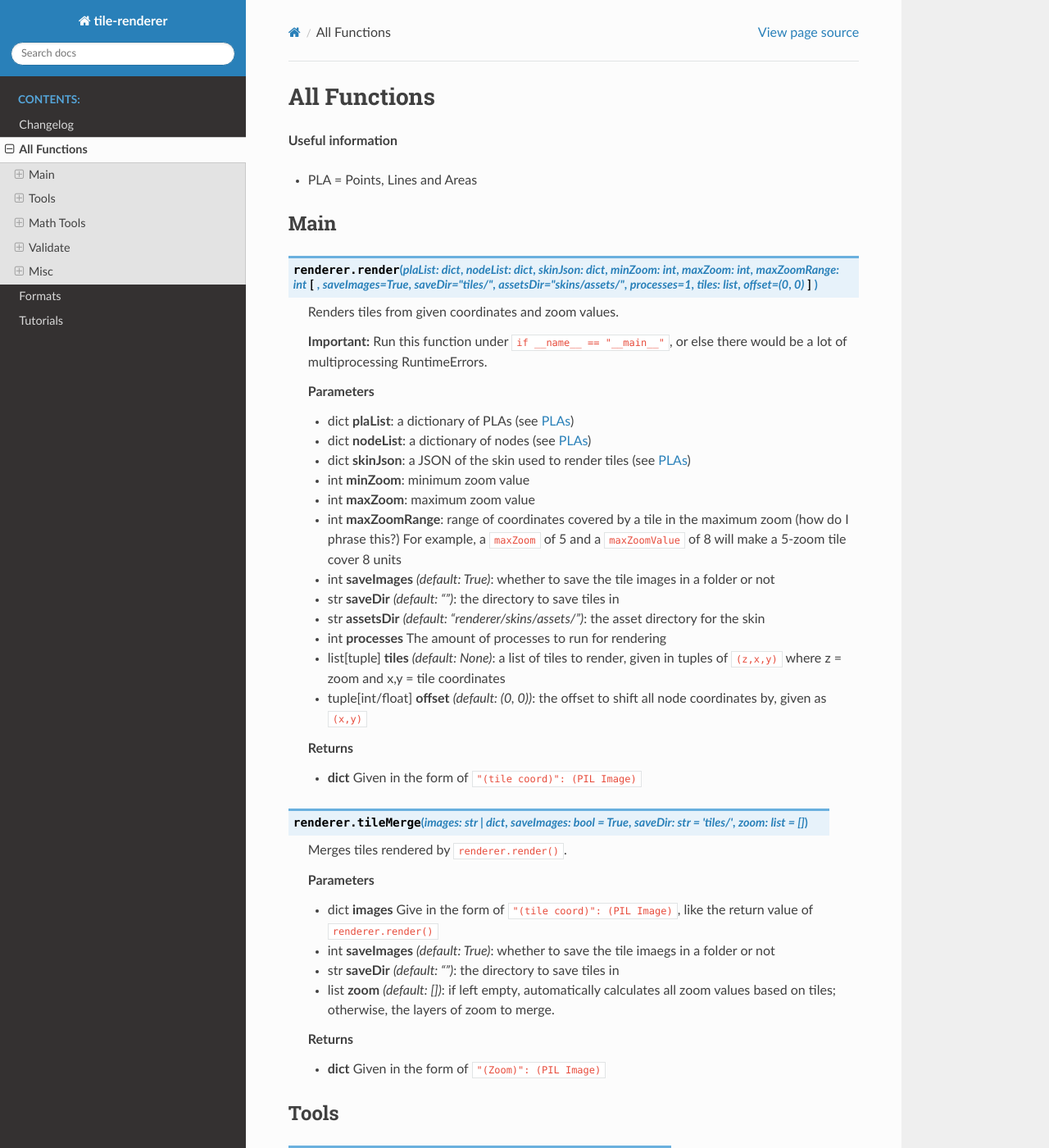
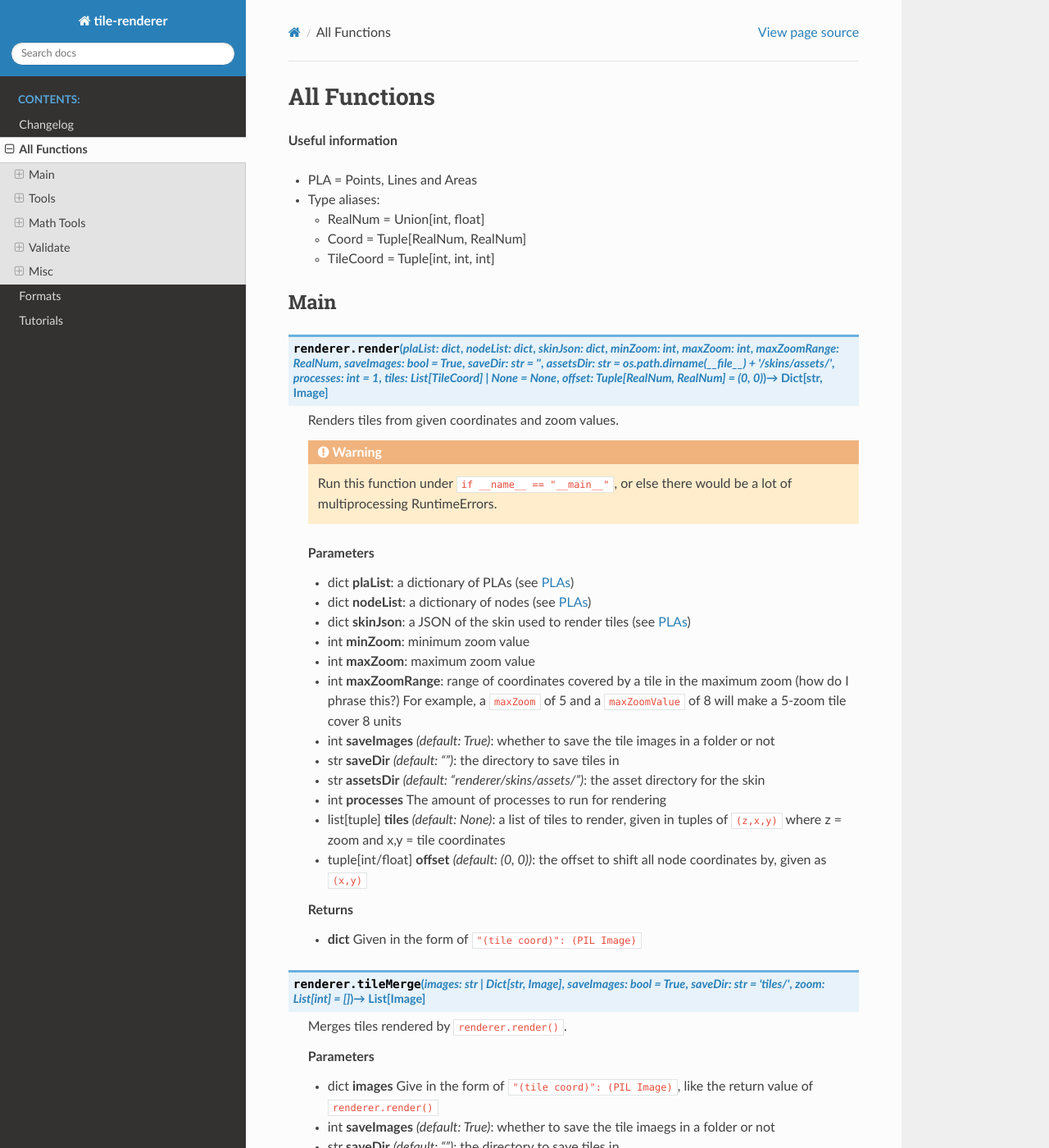
Before and after one commit to MRT-Map/tile-renderer, a Sphinx documentation site: the page built from docs/functions.rst, in a window 1280 px wide and 1400 px high. Shown: the whole window at 82% size. Built offline with Sphinx 7.4.7 and the Read the Docs theme 2.0.0, drawn with Linux system fonts in a browser that asks for light colours; some of the changed text lies outside the part shown.

Commit message:
v1.3.1: replaced all function names, changed important note to warning directive

```diff
--- a/docs/functions.rst
+++ b/docs/functions.rst
@@ -4,14 +4,23 @@
 **Useful information**
 
 * PLA = Points, Lines and Areas
+* Type aliases:
+
+  * RealNum = Union[int, float]
+  * Coord = Tuple[RealNum, RealNum]
+  * TileCoord = Tuple[int, int, int]
 
 Main
 ----
-.. py:function:: renderer.render(plaList: dict, nodeList: dict, skinJson: dict, minZoom: int, maxZoom: int, maxZoomRange: int[, saveImages=True, saveDir="tiles/", assetsDir="skins/assets/", processes=1, tiles: list, offset=(0,0)])
+.. py:currentmodule:: renderer
+
+.. py:function:: render(plaList: dict, nodeList: dict, skinJson: dict, minZoom: int, maxZoom: int, maxZoomRange: RealNum, saveImages: bool=True, saveDir: str="", assetsDir: str=os.path.dirname(__file__)+"/skins/assets/", \
+                 processes: int=1, tiles: Optional[List[TileCoord]]=None, offset: Tuple[RealNum, RealNum]=(0,0)) -> Dict[str, Image]
 
    Renders tiles from given coordinates and zoom values.
 
-   **Important:** Run this function under ``if __name__ == "__main__"``, or else there would be a lot of multiprocessing RuntimeErrors.
+   .. warning::
+      Run this function under ``if __name__ == "__main__"``, or else there would be a lot of multiprocessing RuntimeErrors.
 
    **Parameters**
 
@@ -32,7 +41,7 @@
 
    * **dict** Given in the form of ``"(tile coord)": (PIL Image)``
 
-.. py:function:: renderer.tileMerge(images: Union[str, dict], saveImages: bool=True, saveDir: str="tiles/", zoom: list=[])
+.. py:function:: tileMerge(images: Union[str, Dict[str, Image]], saveImages: bool=True, saveDir: str="tiles/", zoom: List[int]=[]) -> List[Image]
 
    Merges tiles rendered by ``renderer.render()``.
 
@@ -49,7 +58,9 @@
 
 Tools
 -----
-.. py:function:: renderer.tools.plaJson.findEnds(plaList: dict, nodeList: dict)
+.. py:currentmodule:: renderer.tools
+
+.. py:function:: plaJson.findEnds(plaList: dict, nodeList: dict) -> Tuple[RealNum, RealNum, RealNum, RealNum]
 
    Finds the minimum and maximum X and Y values of a JSON or dictionary of PLAs.
 
@@ -63,7 +74,7 @@
    * **tuple** Returns in the form `(xMax, xMin, yMax, yMin)`
 
 
-.. py:function:: renderer.tools.plaJson.renderedIn(plaList: dict, nodeList: dict, minZoom: int, maxZoom: int, maxZoomRange: int)
+.. py:function:: plaJson.renderedIn(plaList: dict, nodeList: dict, minZoom: int, maxZoom: int, maxZoomRange: int) -> List[TileCoord]
 
    Like ``renderer.tools.lineToTiles()``, but for a JSON or dictionary of PLAs.
 
@@ -79,7 +90,7 @@
 
    * **list[tuple]** A list of tile coordinates
 
-.. py:function:: renderer.tools.plaJson.toGeoJson(plaList: dict, nodeList: dict, skinJson: dict):
+.. py:function:: plaJson.toGeoJson(plaList: dict, nodeList: dict, skinJson: dict) -> dict
 
    Converts PLA Json into GeoJson (with nodes and skin).
 
@@ -92,7 +103,7 @@
 
    * **dict** A GeoJson dictionary
 
-.. py:function:: renderer.tools.geoJson.toNodePlaJson(geoJson: dict)
+.. py:function:: geoJson.toNodePlaJson(geoJson: dict) -> Tuple[dict, dict]
 
    Converts GeoJson to PLA and Node JSONs.
 
@@ -103,7 +114,7 @@
    **Returns**
    * **tuple[dict]** Given in ``plaJson, nodeJson``
 
-.. py:function:: renderer.tools.tile.findEnds(coords: list)
+.. py:function:: tile.findEnds(coords: List[TileCoord]) -> Tuple[RealNum, RealNum, RealNum, RealNum]
 
    Find the minimum and maximum x/y values of a set of tiles coords.
 
@@ -115,7 +126,7 @@
 
    * **tuple** Returns in the form `(xMax, xMin, yMax, yMin)`
 
-.. py:function:: renderer.tools.line.findEnds(coords: list)
+.. py:function:: line.findEnds(coords: List[Coord]) -> Tuple[RealNum, RealNum, RealNum, RealNum]
 
    Find the minimum and maximum x/y values of a set of coords.
 
@@ -127,7 +138,7 @@
 
    * **tuple** Returns in the form `(xMax, xMin, yMax, yMin)`
 
-.. py:function:: renderer.tools.line.toTiles(coords: list, minZoom: int, maxZoom: int, maxZoomRange: int)
+.. py:function:: line.toTiles(coords: List[Coord], minZoom: int, maxZoom: int, maxZoomRange: RealNum) -> TileCoord
 
    Generates tile coordinates from list of regular coordinates using ``renderer.tools.coordToTiles()``. Mainly for rendering whole PLAs.
 
@@ -142,7 +153,7 @@
 
    * **list[tuple]** A list of tile coordinates
 
-.. py:function:: renderer.tools.nodes.findPlasAttached(nodeId: str, plaList: dict)
+.. py:function:: nodes.findPlasAttached(nodeId: str, plaList: dict) -> List[Tuple[str, int]]
 
    Finds which PLAs attach to a node.
 
@@ -155,7 +166,7 @@
 
    * **list[tuple]** A tuple in the form of (plaId, posInNodeList)
 
-.. py:function:: renderer.tools.nodes.toCoords(nodes: list, nodeList: dict)
+.. py:function:: nodes.toCoords(nodes: List[str], nodeList: dict) -> List[Coord]
 
    Converts a list of nodes IDs into a list of coordinates with a node dictionary/JSON as its reference.
 
@@ -168,7 +179,7 @@
 
    * **list[tuple]** A list of coordinates
 
-.. py:function:: renderer.tools.coord.toTiles(coord: Union[list, tuple], minZoom: int, maxZoom: int, maxZoomRange: int)
+.. py:function:: coord.toTiles(coord: Coord, minZoom: int, maxZoom: int, maxZoomRange: RealNum) -> List[TileCoord]
 
    Returns all tiles in the form of tile coordinates that contain the provided regular coordinate.
 
@@ -185,7 +196,9 @@
 
 Math Tools
 ----------
-.. py:function:: renderer.mathtools.midpoint(x1, y1, x2, y2, o[, n=1, returnBoth=False])
+.. py:currentmodule:: renderer.mathtools
+
+.. py:function:: midpoint(x1: RealNum, y1: RealNum, x2: RealNum, y2: RealNum, o: RealNum, n: int=1, returnBoth: bool=False) -> List[Tuple[RealNum, RealNum, RealNum]]
 
    Calculates the midpoint of two lines, offsets the distance away from the line, and calculates the rotation of the line.
 
@@ -201,7 +214,7 @@
    * *returnBoth=False* **tuple** A list of tuples in the form of (x, y, rot)
    * *returnBoth=True* **list[tuple]** A list of lists of two tuples in the form of (x, y, rot)
 
-.. py:function:: renderer.mathtools.linesIntersect(x1: Union[int,float], y1: Union[int,float], x2: Union[int,float], y2: Union[int,float], x3: Union[int,float], y3: Union[int,float], x4: Union[int,float], y4: Union[int,float])
+.. py:function:: linesIntersect(x1: RealNum, y1: RealNum, x2: RealNum, y2: RealNum, x3: RealNum, y3: RealNum, x4: RealNum, y4: RealNum) -> bool:
 
    Finds if two segments intersect.
 
@@ -214,7 +227,7 @@
 
    * **bool** Whether the two segments intersect.
 
-.. py:function:: renderer.mathtools.pointInPoly(xp: Union[int,float], yp: Union[int,float], coords: list)
+.. py:function:: pointInPoly(xp: RealNum, yp: RealNum, coords: List[Coord]) -> bool
 
    Finds if a point is in a polygon.
 
@@ -227,7 +240,7 @@
 
    * **bool** Whether the point is inside the polygon.
 
-.. py:function:: renderer.mathtools.polyCenter(coords: list)
+.. py:function:: polyCenter(coords: List[Coord]) -> Coord
 
    Finds the center point of a polygon.
 
@@ -239,7 +252,7 @@
 
    * **tuple** The center of the polygon, given in (x,y)
 
-.. py:function:: renderer.mathtools.lineInBox(line: list, top: Union[int, float], bottom: Union[int, float], left: Union[int, float], right: Union[int, float])
+.. py:function:: lineInBox(line: List[Coord], top: RealNum, bottom: RealNum, left: RealNum, right: RealNum) -> bool
 
    Finds if any nodes of a line go within the box.
 
@@ -252,7 +265,7 @@
 
    * **bool** Whether any nodes of a line go within the box.
 
-.. py:function:: renderer.mathtools.dash(x1: Union[int, float], y1: Union[int, float], x2: Union[int, float], y2: Union[int, float], d: Union[int, float], g: Union[int, float] [, o=0, emptyStart=False])
+.. py:function:: dash(x1: RealNum, y1: RealNum, x2: RealNum, y2: RealNum, d: RealNum, g: RealNum, o: RealNum=0, emptyStart: bool=False) -> List[List[Coord]]
 
    Finds points along a segment that are a specified distance apart.
 
@@ -268,7 +281,7 @@
 
    * **list[list[tuple]]** A list of points along the segment, given in [[(x1, y1), (x2, y2)], etc]
 
-.. py:function:: renderer.mathtools.dashOffset(coords: list, d: Union[int, float], g: Union[int, float])
+.. py:function:: dashOffset(coords: List[Coord], d: RealNum, g: RealNum) -> Tuple[RealNum, bool]
 
    Calculates the offsets on each coord of a line for a smoother dashing sequence.
 
@@ -282,7 +295,7 @@
 
    * **list[tuple]** The offsets of each coordinate, and whether to start the next segment with emptyStart, given in (offset, emptyStart)
 
-.. py:function:: renderer.mathtools.rotateAroundPivot(x: Union[int, float], y: Union[int, float], px: Union[int, float], py: Union[int, float], theta: Union[int, float])
+.. py:function:: rotateAroundPivot(x: RealNum, y: RealNum, px: RealNum, py: RealNum, theta: RealNum) -> Coord
 
    Rotates a set of coordinates around a pivot point.
 
@@ -296,7 +309,7 @@
 
    * **tuple** The rotated coordinates, given in (x,y)
 
-.. py:function:: renderer.mathtools.pointsAway(x: Union[int, float], y: Union[int, float], d: Union[int, float], m: Union[int, float])
+.. py:function:: pointsAway(x: RealNum, y: RealNum, d: RealNum, m: RealNum) -> List[Coord]
 
    Finds two points that are a specified distance away from a specified point, all on a straight line.
 
@@ -310,8 +323,9 @@
 
 Validate
 --------
+.. py:currentmodule:: renderer.validate
 
-.. py:function:: renderer.validate.vCoords(coords: list)
+.. py:function:: vCoords(coords: List[Coord]) -> True
 
    Validates a list of coordinates.
 
@@ -323,7 +337,7 @@
 
    * **bool** Returns True if no errors
 
-.. py:function:: renderer.validate.vTileCoords(tiles: list, minZoom: int, maxZoom: int)
+.. py:function:: vTileCoords(tiles: List[TileCoord], minZoom: int, maxZoom: int) -> True
 
    Validates a list of tile coordinates.
 
@@ -337,7 +351,7 @@
 
    * **bool** Returns True if no errors
 
-.. py:function:: renderer.validate.vNodeList(nodes: list, nodeList: dict)
+.. py:function:: vNodeList(nodes: List[str], nodeList: dict) -> True
 
    Validates a list of node IDs.
 
@@ -401,8 +415,9 @@
 
 Misc
 ----
+.. py:currentmodule:: renderer.misc
 
-.. py:function:: renderer.misc.getSkin(sname: str)
+.. py:function:: getSkin(name: str) -> dict
 
    Gets a skin from inside the package.
 
```
Also changed, not shown: other parts of docs/functions.rst (+4 -4 lines).
